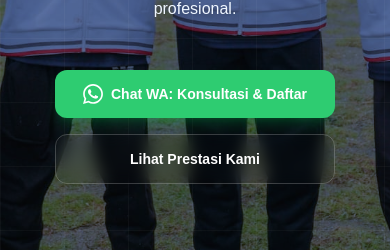
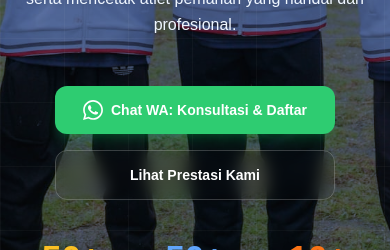
Before and after one commit to HilmyAmmar/archery-club, a Next.js app: page / in a window 390 px wide. Shown: the part 410-660 px from the top of the page. Built offline with nearby package versions, Linux system fonts and the light colour scheme.

Commit message:
adjust margin

```diff
--- a/src/components/sections/Hero.tsx
+++ b/src/components/sections/Hero.tsx
@@ -31,7 +31,7 @@
       {/* 3. Grid Pattern Overlay */}
       <div className="absolute inset-0 bg-[linear-gradient(to_right,#ffffff08_1px,transparent_1px),linear-gradient(to_bottom,#ffffff08_1px,transparent_1px)] bg-[size:4rem_4rem]" />
 
-      {/* 4. Bottom Gradient Fade - Khusus mobile diturunin tingginya jadi h-[20vh] biar ga nutupin teks */}
+      {/* 4. Bottom Gradient Fade */}
       <div className="absolute bottom-0 left-0 w-full h-[20vh] md:h-[35vh] bg-gradient-to-t from-[#eab308] via-[#eab308]/80 via-15% md:via-30% to-transparent z-10 translate-y-[1px]" />
 
       {/* Main Content Container */}
@@ -53,8 +53,8 @@
           Menjadikan memanah sebagai budaya kebanggaan Bangsa. Kami hadir untuk memasyarakatkan, memberikan pelatihan terbaik, serta mencetak atlet pemanah yang handal dan profesional.
         </p>
 
-        {/* Action Buttons */}
-        <div className="flex flex-col sm:flex-row gap-4 mb-16">
+        {/* Action Buttons - PERUBAHAN DI SINI: mb-16 diubah jadi mb-8 md:mb-16 biar di HP lebih rapet */}
+        <div className="flex flex-col sm:flex-row gap-4 mb-8 md:mb-16">
           <a href={`https://wa.me/${ADMIN_WHATSAPP}`} target="_blank" rel="noreferrer" className="bg-[#2ecc71] hover:bg-[#27ae60] text-white px-7 py-3.5 rounded-xl font-bold flex items-center justify-center gap-2 transition-all hover:scale-105 shadow-lg shadow-green-500/20 text-sm">
             <svg className="w-5 h-5 fill-current" viewBox="0 0 24 24"><path d="M.057 24l1.687-6.163c-1.041-1.804-1.588-3.849-1.587-5.946.003-6.556 5.338-11.891 11.893-11.891 3.181.001 6.167 1.24 8.413 3.488 2.245 2.248 3.481 5.236 3.48 8.414-.003 6.557-5.338 11.892-11.893 11.892-1.99-.001-3.951-.5-5.688-1.448l-6.305 1.654zm6.597-3.807c1.676.995 3.276 1.591 5.392 1.592 5.448 0 9.886-4.434 9.889-9.885.002-5.462-4.415-9.89-9.881-9.892-5.452 0-9.887 4.434-9.889 9.884-.001 2.225.651 3.891 1.746 5.634l-.999 3.648 3.742-.981zm11.387-5.464c-.074-.124-.272-.198-.57-.347-.297-.149-1.758-.868-2.031-.967-.272-.099-.47-.149-.669.149-.198.297-.768.967-.941 1.165-.173.198-.347.223-.644.074-.297-.149-1.255-.462-2.39-1.475-.883-.788-1.48-1.761-1.653-2.059-.173-.297-.018-.458.13-.606.134-.133.297-.347.446-.521.151-.172.2-.296.3-.495.099-.198.05-.372-.025-.521-.075-.148-.669-1.611-.916-2.206-.242-.579-.487-.501-.669-.51l-.57-.01c-.198 0-.52.074-.792.347-.272.297-1.04 1.016-1.04 2.479 0 1.463 1.065 2.876 1.213 3.074.149.198 2.095 3.2 5.076 4.487.709.306 1.263.489 1.694.626.712.226 1.36.194 1.872.118.571-.085 1.758-.719 2.006-1.413.248-.695.248-1.29.173-1.414z"/></svg>
             Chat WA: Konsultasi & Daftar
```
